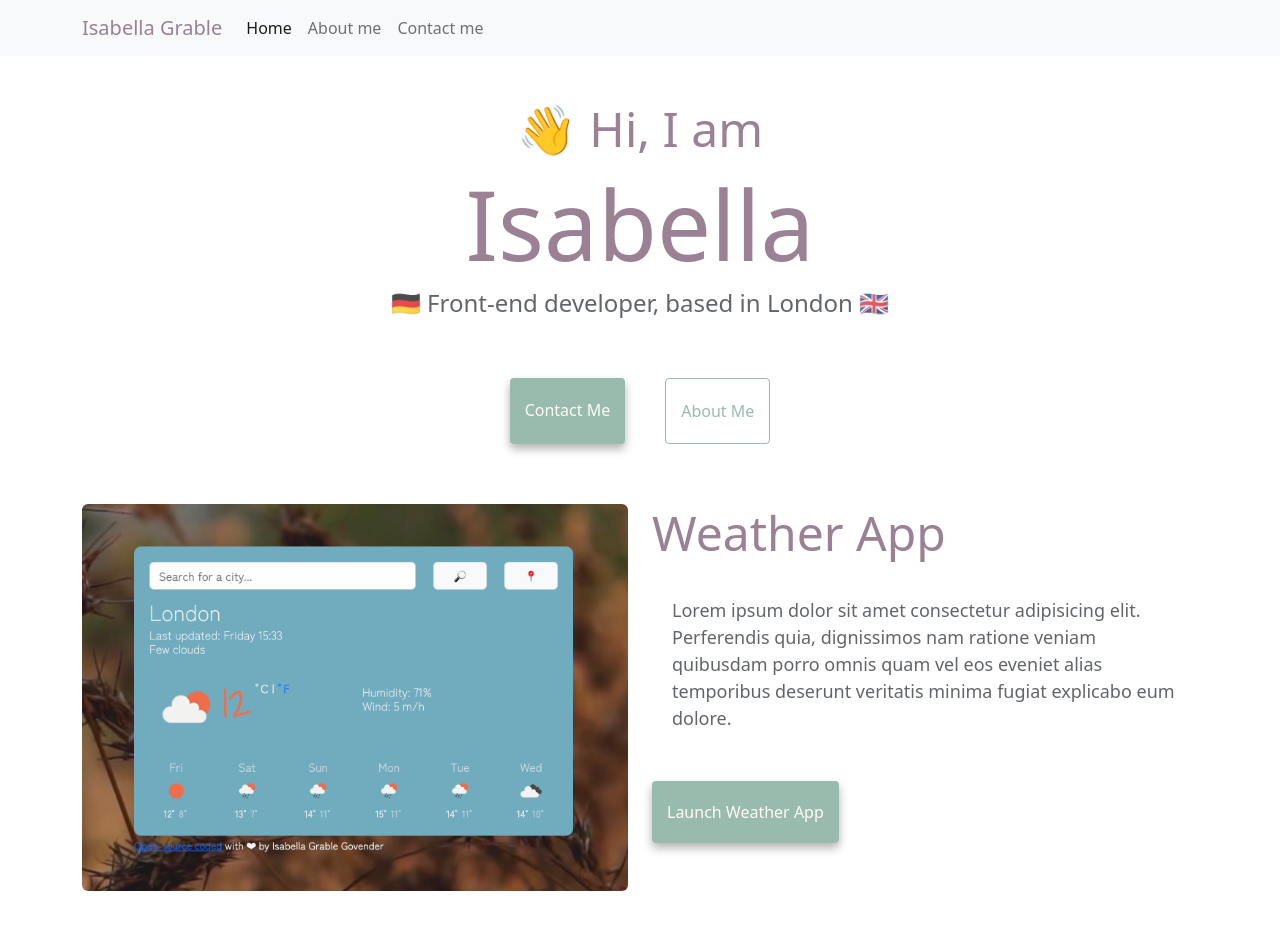
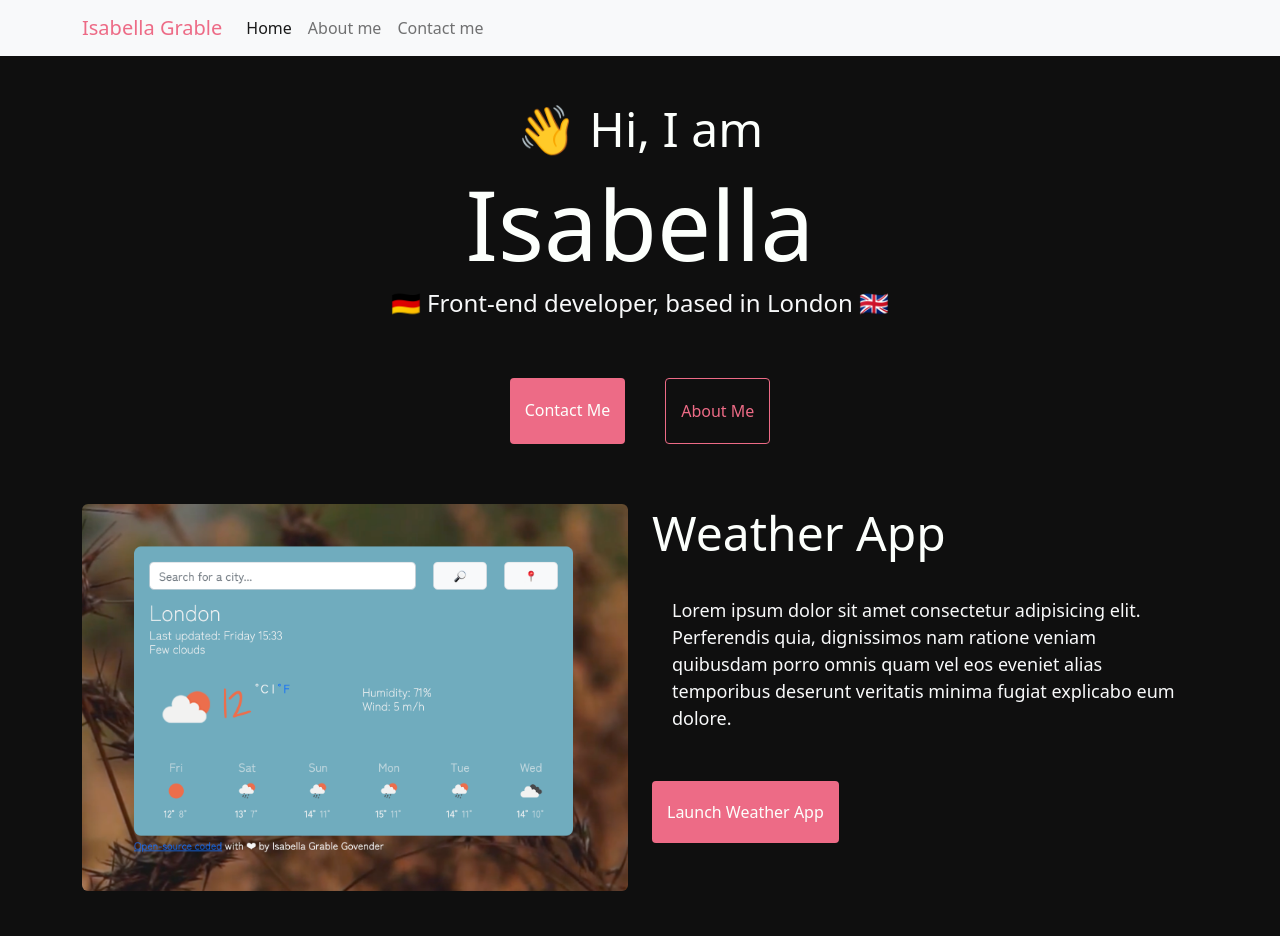
Before and after one commit to IsabellaGG/Advanced-Tools-Homework, a plain HTML site: page index.html in a window 1280 px wide. Shown: the top 936 px of the page. Drawn offline with nearby package versions, Linux system fonts and the light colour scheme.

Commit message:
Added new styling

```diff
--- a/styles/styles.css
+++ b/styles/styles.css
@@ -1,14 +1,13 @@
 :root {
-  --primary-color: #9a8194;
-  --secondary-color: #c6a9a3;
-  --third-color: #ebd8b7;
-  --accent-color: #99bbad;
-  --box-shadow: 0 5px 10px rgba(0, 0, 0, 0.3);
+  --primary-color: #fcfffc;
+  --secondary-color: #f8f9fa;
+  --accent-color: #ed6b86;
 }
 
 body {
   margin-top: 100px;
   margin-bottom: 100px;
+  background-color: #0f0f0f;
 }
 
 h1 {
@@ -23,18 +22,18 @@ h2 {
 
 h3 {
   font-size: 24px;
-  opacity: 0.7;
+  color: var(--secondary-color);
 }
 
 p {
   padding: 20px;
   font-size: 18px;
   line-height: 1.5;
-  opacity: 0.7;
+  color: var(--secondary-color);
 }
 
 .navbar-brand {
-  color: var(--primary-color);
+  color: var(--accent-color);
 }
 
 .navigation-links {
@@ -54,12 +53,12 @@ p {
 
 .contact-link {
   background: var(--accent-color);
-  box-shadow: var(--box-shadow);
-  color: #fffdf7;
+  color: var(--primary-color);
 }
 
 .contact-link:hover {
-  color: var(--third-color);
+  color: var(--primary-color);
+  border: 1px solid var(--primary-color);
 }
 
 .about-link {
@@ -68,8 +67,8 @@ p {
 }
 
 .about-link:hover {
-  color: var(--third-color);
-  border: 1px solid var(--third-color);
+  color: var(--primary-color);
+  border: 1px solid var(--primary-color);
 }
 
 .primary-link {
@@ -78,12 +77,12 @@ p {
   text-decoration: none;
   text-transform: capitalize;
   background: var(--accent-color);
-  box-shadow: var(--box-shadow);
-  color: #fffdf7;
+  color: var(--primary-color);
 }
 
 .primary-link:hover {
-  color: var(--third-color);
+  color: var(--primary-color);
+  border: 1px solid var(--primary-color);
 }
 
 .email-link {
```
Also changed, not shown: about.html (+3 -3 lines).
